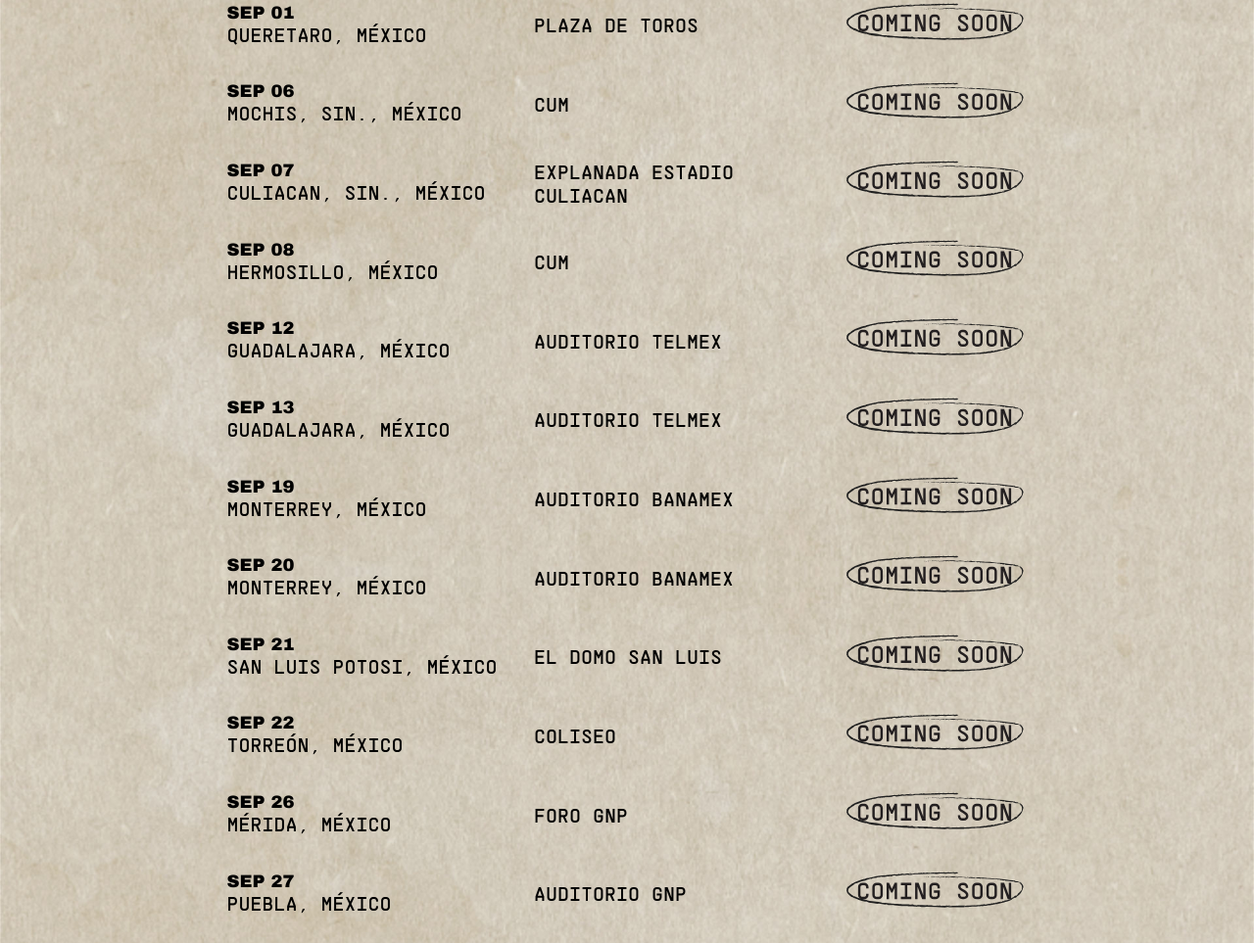
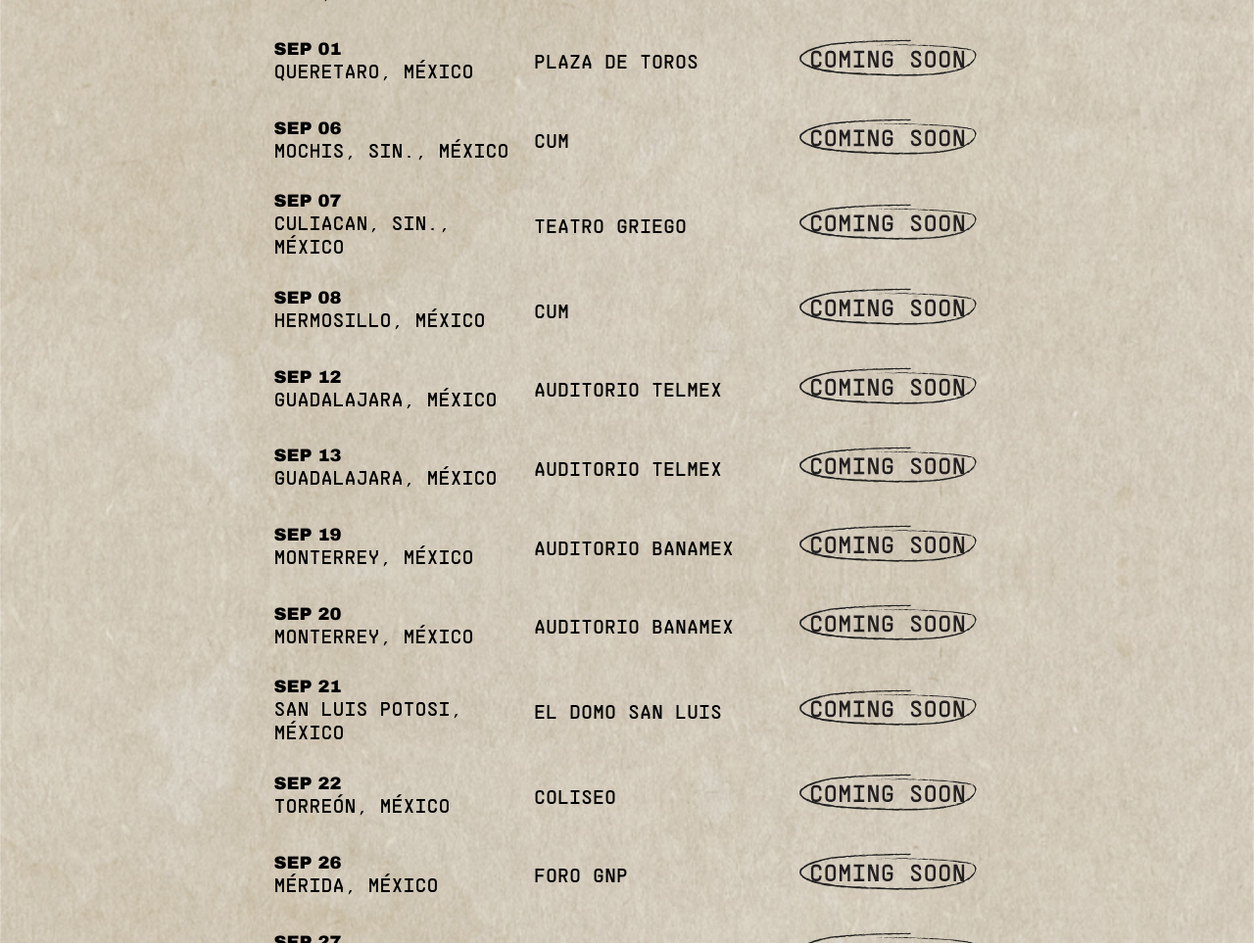
Before and after one commit to ofmendez/SolMaria, a plain HTML site: page HTML/tour.html in a window 1280 px wide. Shown: the part 2342-3305 px from the top of the page at 98% size. Drawn offline with Linux system fonts and the light colour scheme; files whose address does not match are found by name.

Commit message:
Teatro Griego

```diff
--- a/HTML/tour.html
+++ b/HTML/tour.html
@@ -488,7 +488,7 @@
                      </div>
                   </div>
                   <div class="LugarConcierto">
-                     EXPLANADA ESTADIO CULIACAN
+                     TEATRO GRIEGO
                   </div>
                   <div class="BotonSoldOut">
                      <button><img class="BotonConciertoSoldOut" id="buyButton" src="../Images/ComingSoon.svg"/></button>
```
